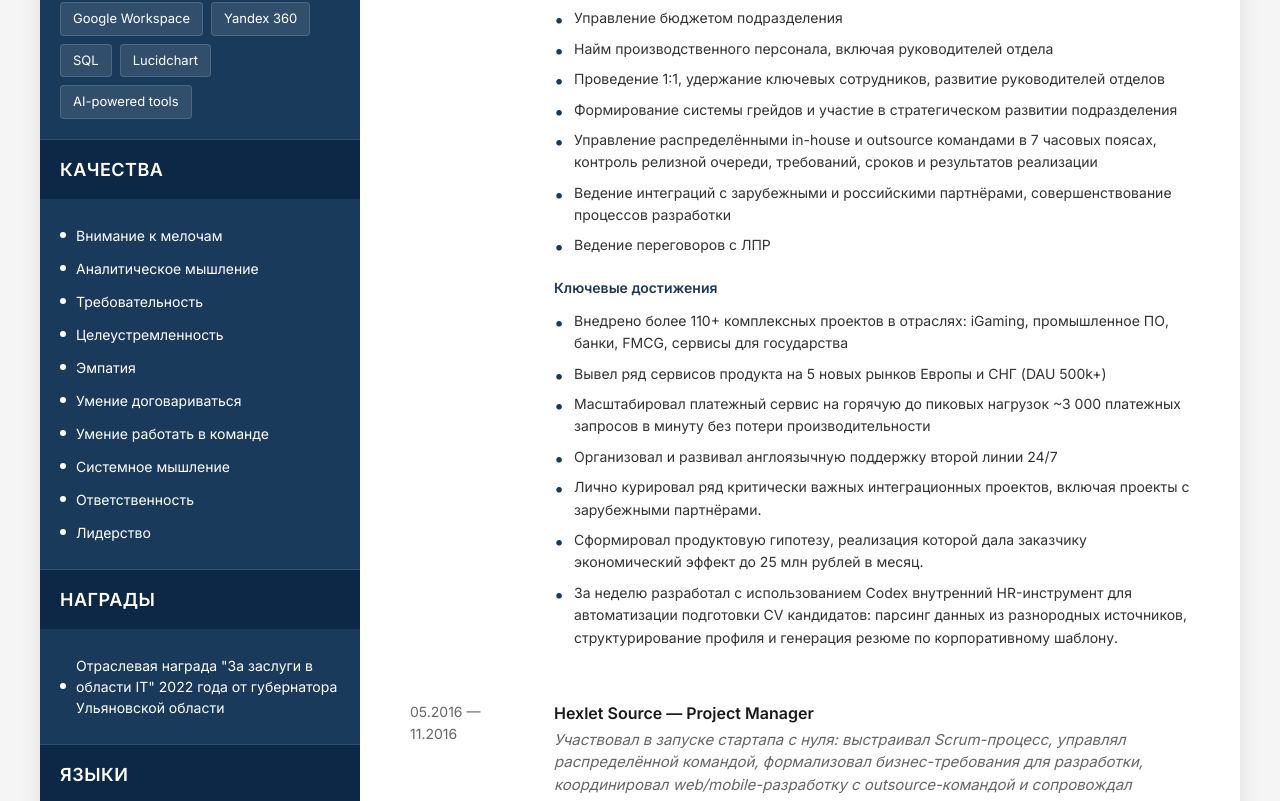
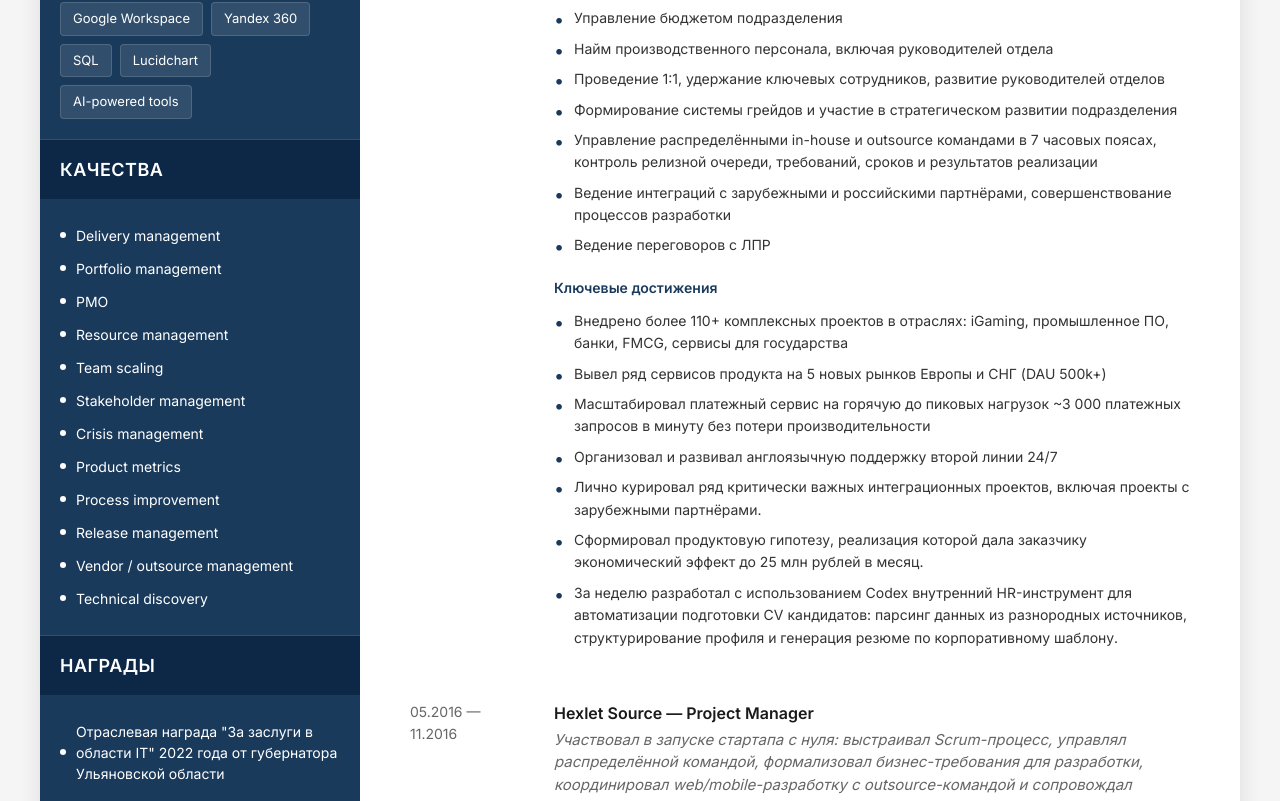
Before and after one commit to Sakmin/about, a Next.js app: page /about/ in a window 1280 px wide. Shown: the part 666-1467 px from the top of the page. Built offline with nearby package versions, Linux system fonts and the light colour scheme.

Commit message:
Update qualities section

```diff
--- a/src/data/resume.ts
+++ b/src/data/resume.ts
@@ -27,16 +27,18 @@ export const resumeData = {
     "UML", "Google Workspace", "Yandex 360", "SQL", "Lucidchart", "AI-powered tools"
   ],
   qualities: [
-    "Внимание к мелочам",
-    "Аналитическое мышление",
-    "Требовательность",
-    "Целеустремленность",
-    "Эмпатия",
-    "Умение договариваться",
-    "Умение работать в команде",
-    "Системное мышление",
-    "Ответственность",
-    "Лидерство",
+    "Delivery management",
+    "Portfolio management",
+    "PMO",
+    "Resource management",
+    "Team scaling",
+    "Stakeholder management",
+    "Crisis management",
+    "Product metrics",
+    "Process improvement",
+    "Release management",
+    "Vendor / outsource management",
+    "Technical discovery",
   ],
   awards: [
     'Отраслевая награда "За заслуги в области IT" 2022 года от губернатора Ульяновской области',
```
